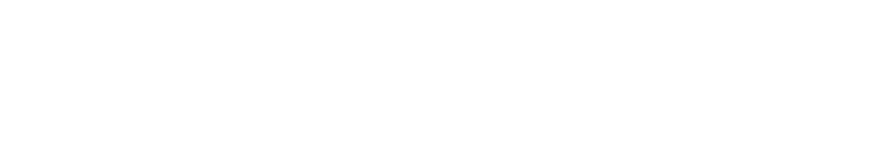
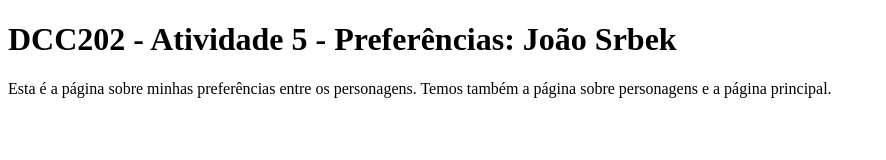
Before and after one commit to ufjf-dcc202/ufjf-dcc202-2023-3-b-atv5-JoaoSrbek, a website: page preferencias.html in a window 1280 px wide. Shown: the whole page, without its empty margins (0-886 px from the left). Drawn offline with Linux system fonts and the light colour scheme.

Commit message:
Cria título a main e paragrafo pra ela

```diff
--- a/preferencias.html
+++ b/preferencias.html
@@ -3,9 +3,12 @@
 <head>
     <meta charset="UTF-8">
     <meta name="viewport" content="width=device-width, initial-scale=1.0">
-    <title>Document</title>
+    <title>DCC202 - Atividade 5 - Preferências: João Srbek</title>
 </head>
 <body>
-
+    <main>
+        <h1>DCC202 - Atividade 5 - Preferências: João Srbek</h1>
+        <p>Esta é a página sobre minhas preferências entre os personagens. Temos também a página sobre personagens e a página principal.</p>
+    </main>
 </body>
 </html>
```
